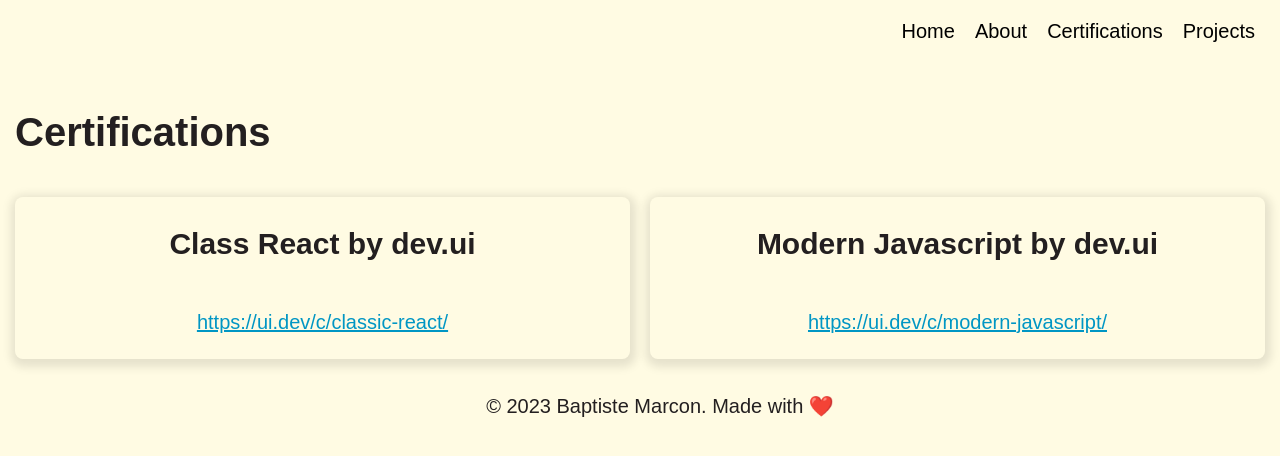
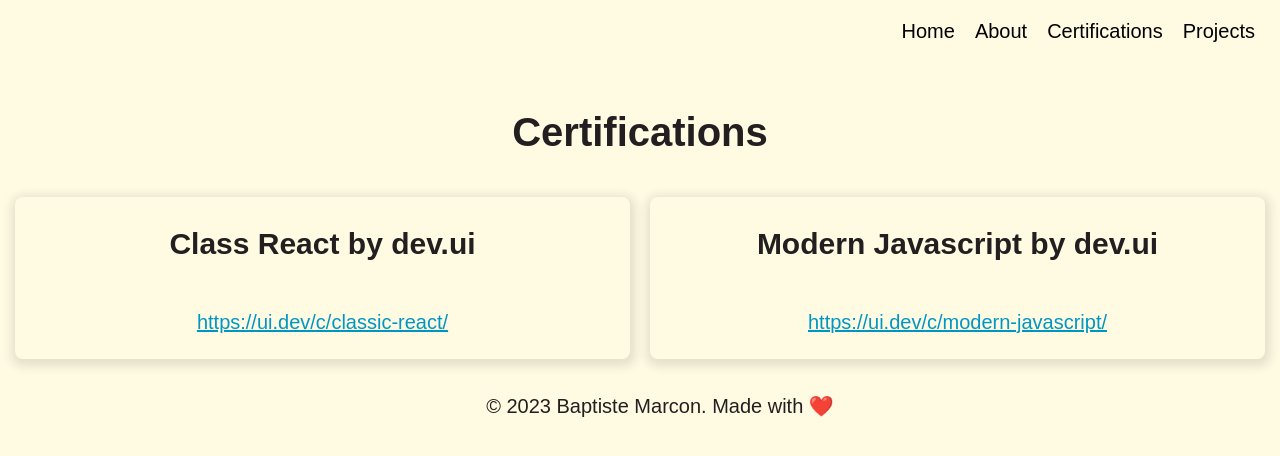
Before and after one commit to baptistemcn/personnal-website, a React (Vite) app: page /fr/certifications in a window 1280 px wide. Shown: the top 456 px of the page. Built offline with nearby package versions, Linux system fonts and the light colour scheme.

Commit message:
fix(certif): center title

```diff
--- a/src/pages/certifications.css
+++ b/src/pages/certifications.css
@@ -1,3 +1,7 @@
+.certifications > h1 {
+  text-align: center;
+}
+
 .certifications > div {
   display: grid;
   grid-template-columns: 1fr;
```
